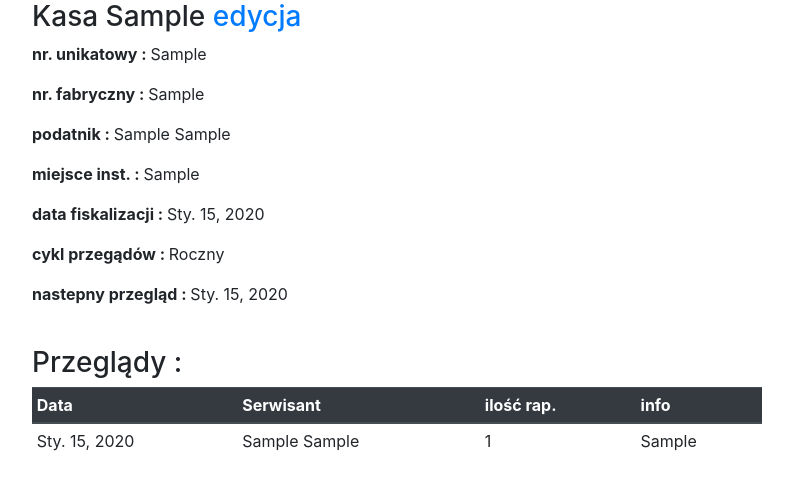
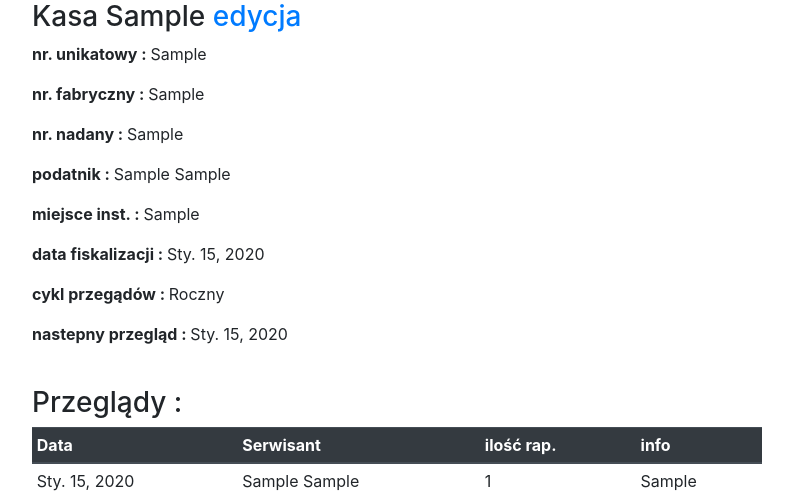
Before and after one commit to black999/kasy, a Django app: page /kasa/1/detale in a window 1280 px wide. Shown: the part 104-600 px from the top of the page, without its empty margins (53-846 px from the left). Run offline with Django 3.2, Linux system fonts and the light colour scheme; tables that the repository leaves empty hold one stand-in row (values such as "Sample post"); some libraries are stand-ins or nearby versions.

Commit message:
dodano do modelu kasy pole numer nadany przez urząd

```diff
--- a/kasy/models.py
+++ b/kasy/models.py
@@ -84,6 +84,7 @@ class Kasa(models.Model):
     model_kasy = models.ForeignKey(Model_kasy, on_delete=models.CASCADE)
     nr_unikatowy = models.CharField(max_length=12)
     nr_fabryczny = models.CharField(max_length=12)
+    nr_nadany = models.CharField(max_length=15,blank=True, null=True)
     podatnik = models.ForeignKey(Podatnik, on_delete=models.CASCADE)
     miejsce_inst = models.CharField(max_length=60, default='siedziba firmy')
     data_fisk = models.DateField()
--- a/kasy/templates/kasy/kasa_detale.html
+++ b/kasy/templates/kasy/kasa_detale.html
@@ -5,6 +5,7 @@
     <h3>Kasa {{ kasa.model_kasy }} <a href="{% url 'kasa_edycja' pk=kasa.pk %}">edycja</a></h3>
     <p><strong>nr. unikatowy : </strong>{{ kasa.nr_unikatowy }}</p>
     <p><strong>nr. fabryczny : </strong>{{ kasa.nr_fabryczny }}</p>
+    <p><strong>nr. nadany : </strong>{% if kasa.nr_nadany %} {{ kasa.nr_nadany }} {% endif %}</p>
     <p><strong>podatnik : </strong>{{ kasa.podatnik }}</p>
     <p><strong>miejsce inst. : </strong>{{ kasa.miejsce_inst }}</p>
     <p><strong>data fiskalizacji : </strong>{{ kasa.data_fisk }}</p>
```
Also changed, not shown: kasy/migrations/0009_auto_20190602_1641.py (added).
